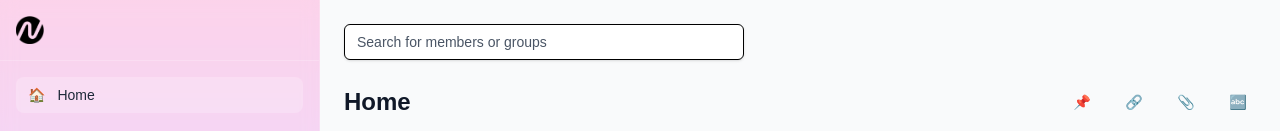
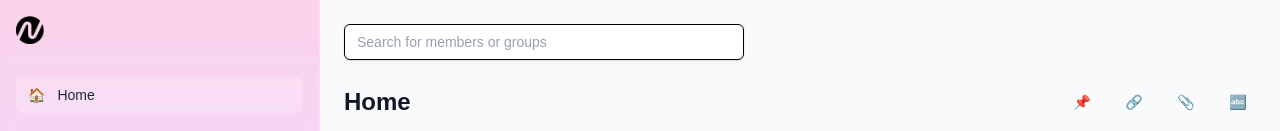
Before and after one commit to qeryz/ben-mock-ui, a Next.js app: page / in a window 1280 px wide. Shown: the top 131 px of the page. Built offline with nearby package versions, Linux system fonts and the light colour scheme.

Commit message:
style: adjust search bar styling

```diff
--- a/src/app/page.tsx
+++ b/src/app/page.tsx
@@ -70,7 +70,7 @@ export default function Home() {
       <div className="flex-1 flex flex-col overflow-hidden bg-gray-50 p-6">
         <Input
           placeholder="Search for members or groups"
-          className="bg-white border-black text-gray-700 placeholder:text-gray-600 max-w-100"
+          className="bg-white border-black text-gray-700 placeholder:text-gray-400 max-w-100"
         />
         <Header title="Home" />
 
```
